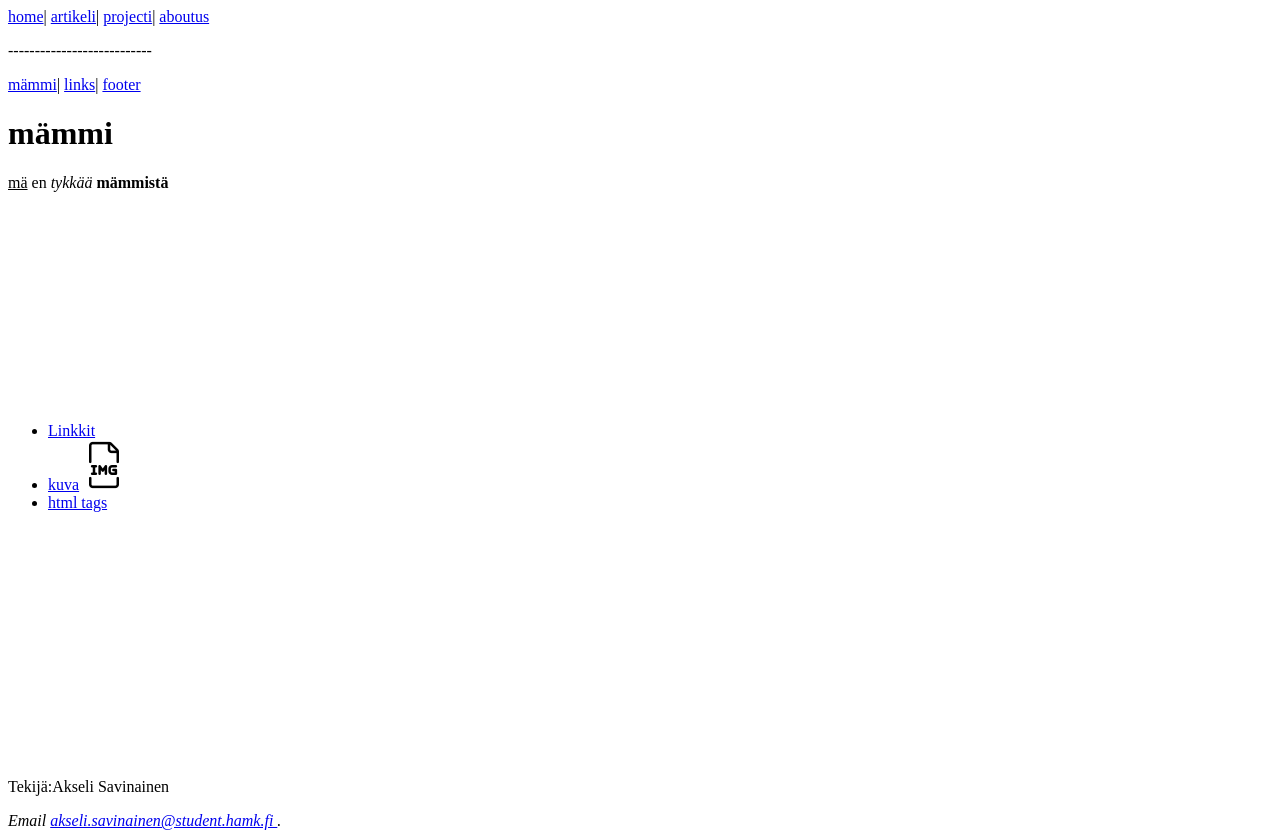
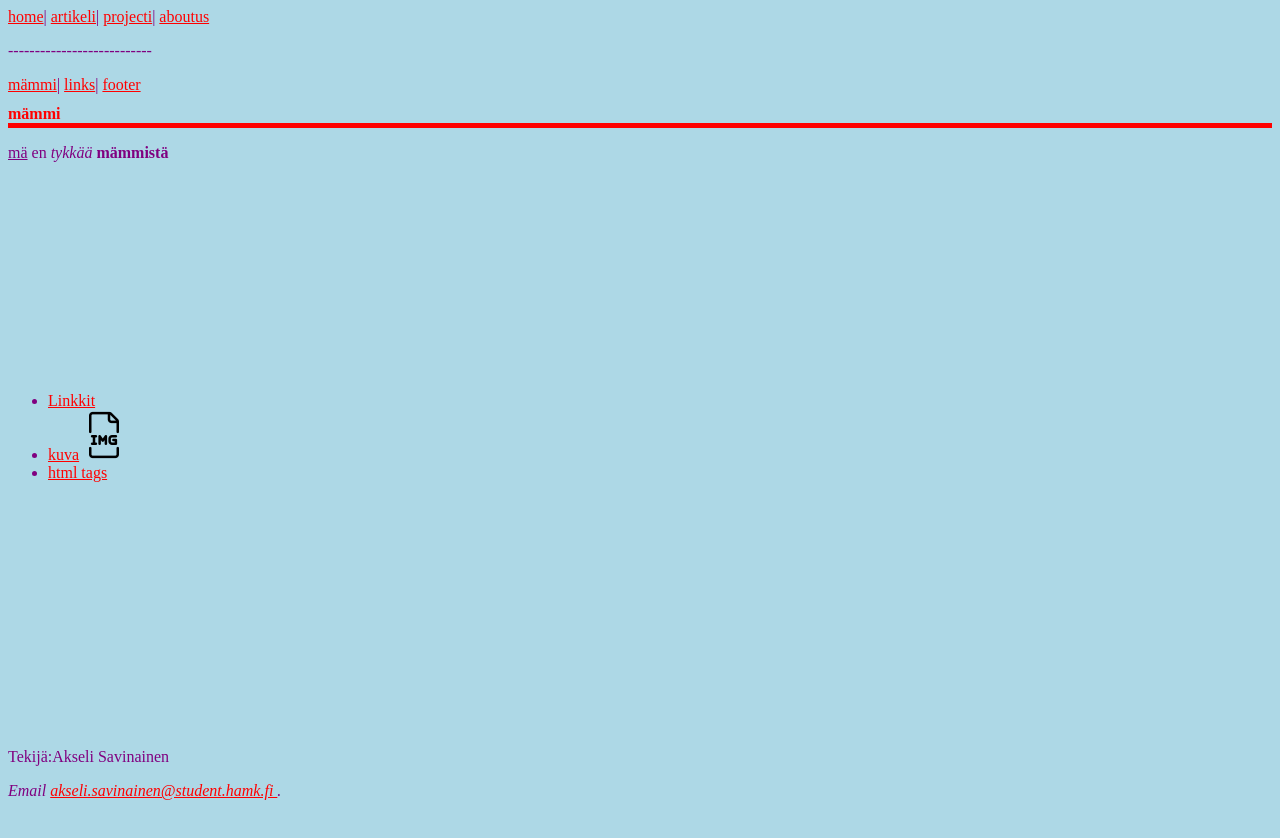
Before and after one commit to Hobitti/AkseliSavinainenwww21, a plain HTML site: page index.html in a window 1280 px wide. After the commit the page ends 808 px from the top, so only its background shows below. Drawn offline with Linux system fonts and the light colour scheme.

Commit message:
Update index.html

```diff
--- a/index.html
+++ b/index.html
@@ -2,6 +2,7 @@
 <head>
 <meta charset="utf-8">
 <meta name="description" content="Eka harjoitustehtävä kursilla"/>
+<link rel="stylesheet" href="style/css.css">
 </head>
 <body>
 	<nav><!--sivujen navigaatio -->
```
